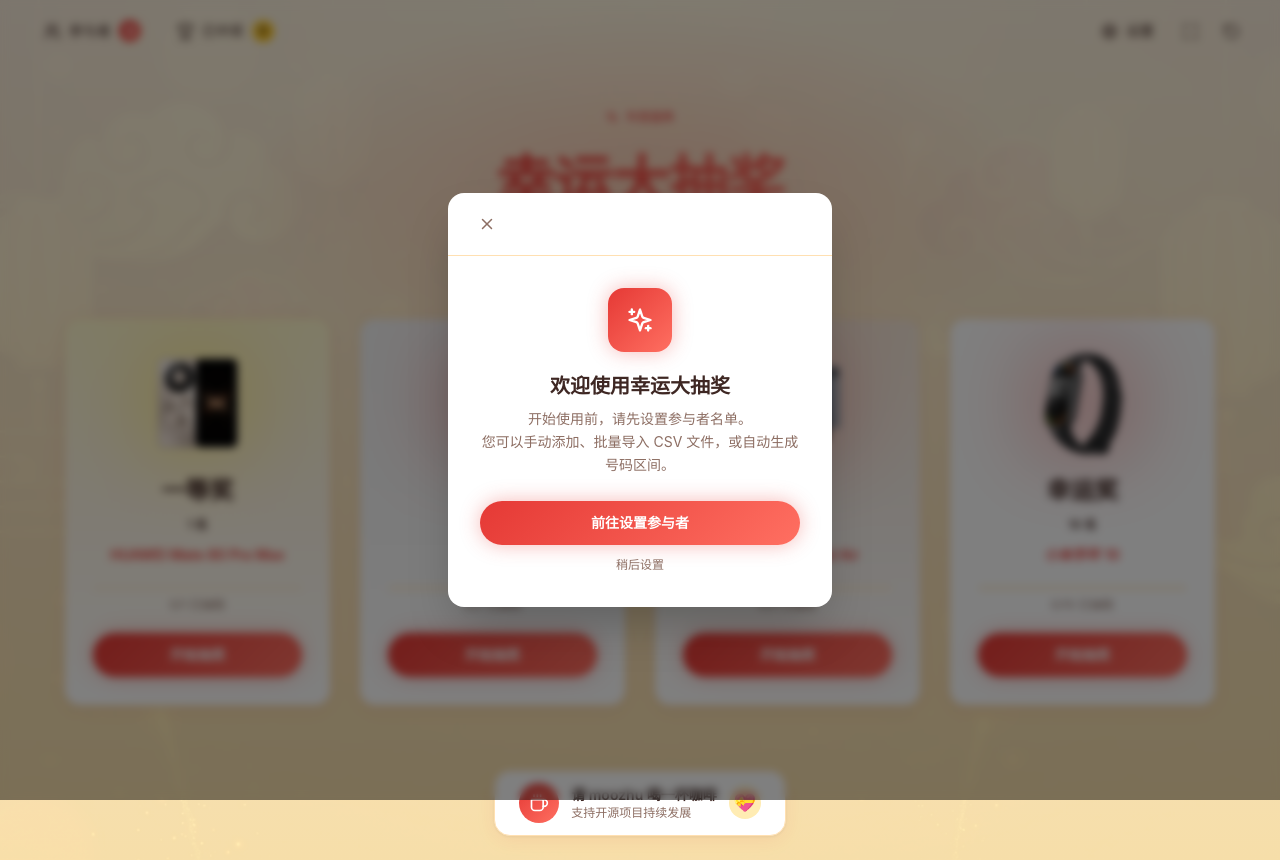
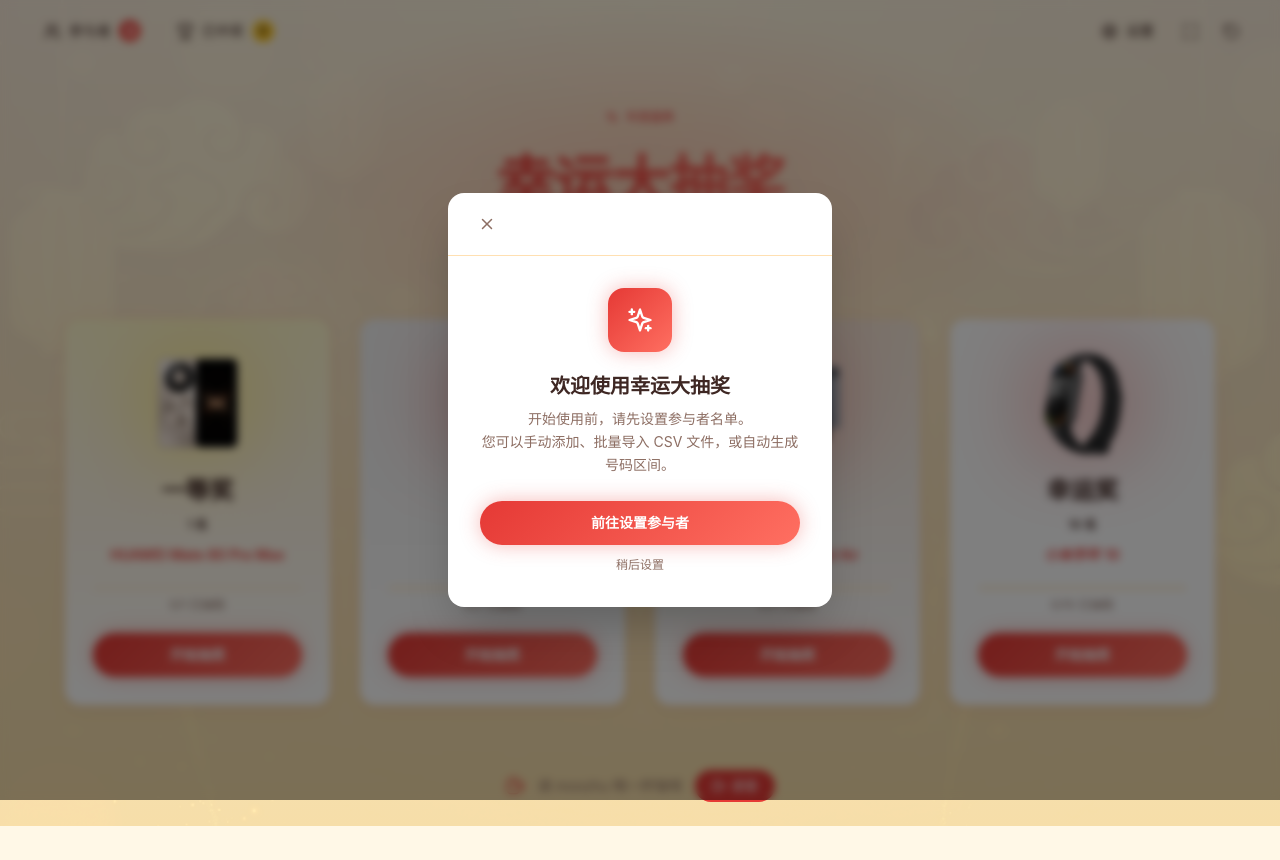
Before and after one commit to moozhu/LotteryApp, a React (Vite) app: page / in a window 1280 px wide. After the commit the page ends 826 px from the top, so only its background shows below. Built offline with nearby package versions, Linux system fonts and the light colour scheme.

Commit message:
refactor: simplify donation entry to red button style

```diff
--- a/src/pages/HomePage.tsx
+++ b/src/pages/HomePage.tsx
@@ -265,25 +265,17 @@ export default function HomePage() {
       {/* Donation Entry */}
       {settings.showDonation && (
         <footer className="relative z-10 py-6 text-center">
-          <button
-            onClick={() => setShowDonation(true)}
-            className="group inline-flex items-center gap-3 px-6 py-3 rounded-2xl bg-card border border-border shadow-card hover:shadow-card-hover hover:-translate-y-1 transition-all duration-300"
-          >
-            <div className="w-10 h-10 rounded-full bg-gradient-primary flex items-center justify-center group-hover:scale-110 transition-transform">
-              <Coffee className="w-5 h-5 text-white" />
-            </div>
-            <div className="text-left">
-              <p className="text-sm font-semibold text-foreground group-hover:text-primary transition-colors">
-                请 moozhu 喝一杯咖啡
-              </p>
-              <p className="text-xs text-muted-foreground">
-                支持开源项目持续发展
-              </p>
-            </div>
-            <div className="w-8 h-8 rounded-full bg-accent flex items-center justify-center group-hover:bg-primary/10 transition-colors">
-              <span className="text-lg">💝</span>
-            </div>
-          </button>
+          <div className="flex items-center justify-center gap-3">
+            <Coffee className="w-5 h-5 text-primary" />
+            <span className="text-sm text-muted-foreground">请 moozhu 喝一杯咖啡</span>
+            <button
+              onClick={() => setShowDonation(true)}
+              className="inline-flex items-center gap-1.5 px-4 py-1.5 rounded-full bg-primary text-primary-foreground text-sm font-medium hover:bg-primary/90 transition-colors"
+            >
+              <Coffee className="w-3.5 h-3.5" />
+              <span>请客</span>
+            </button>
+          </div>
         </footer>
       )}
 
```
